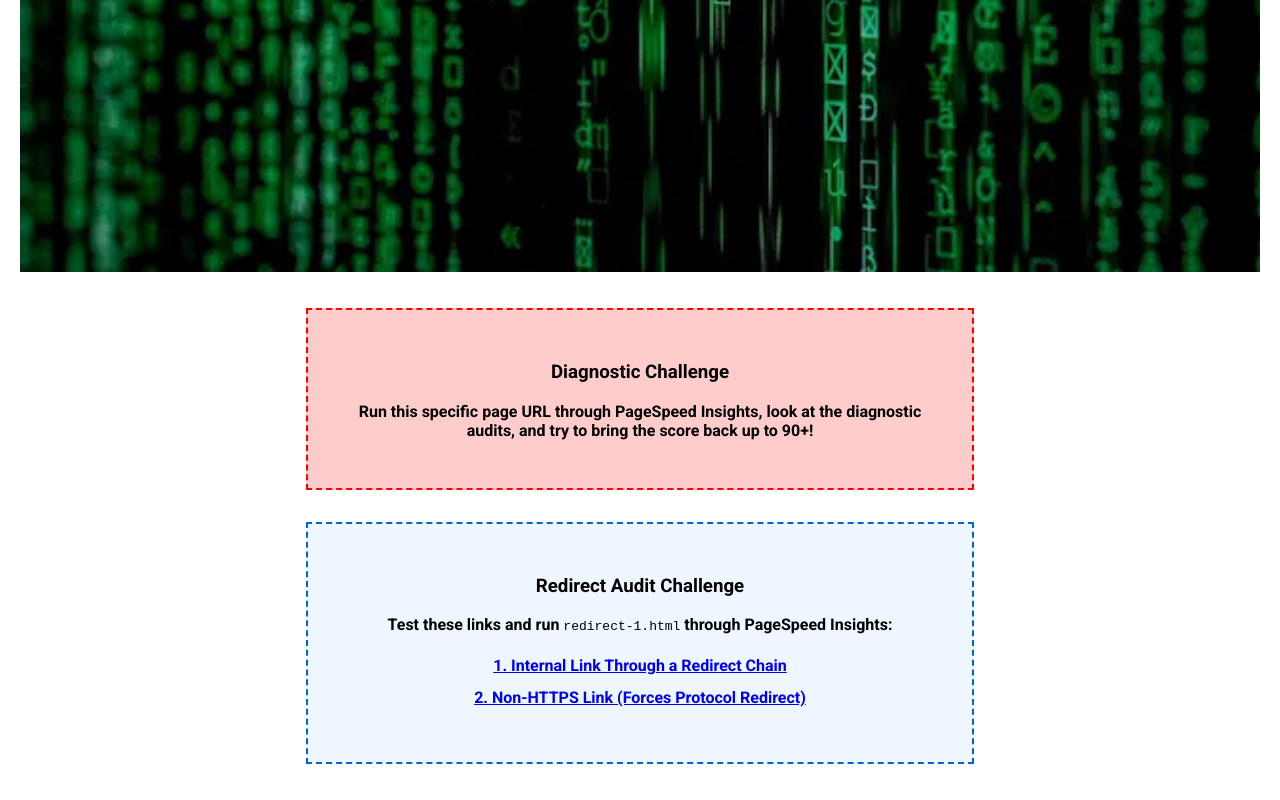
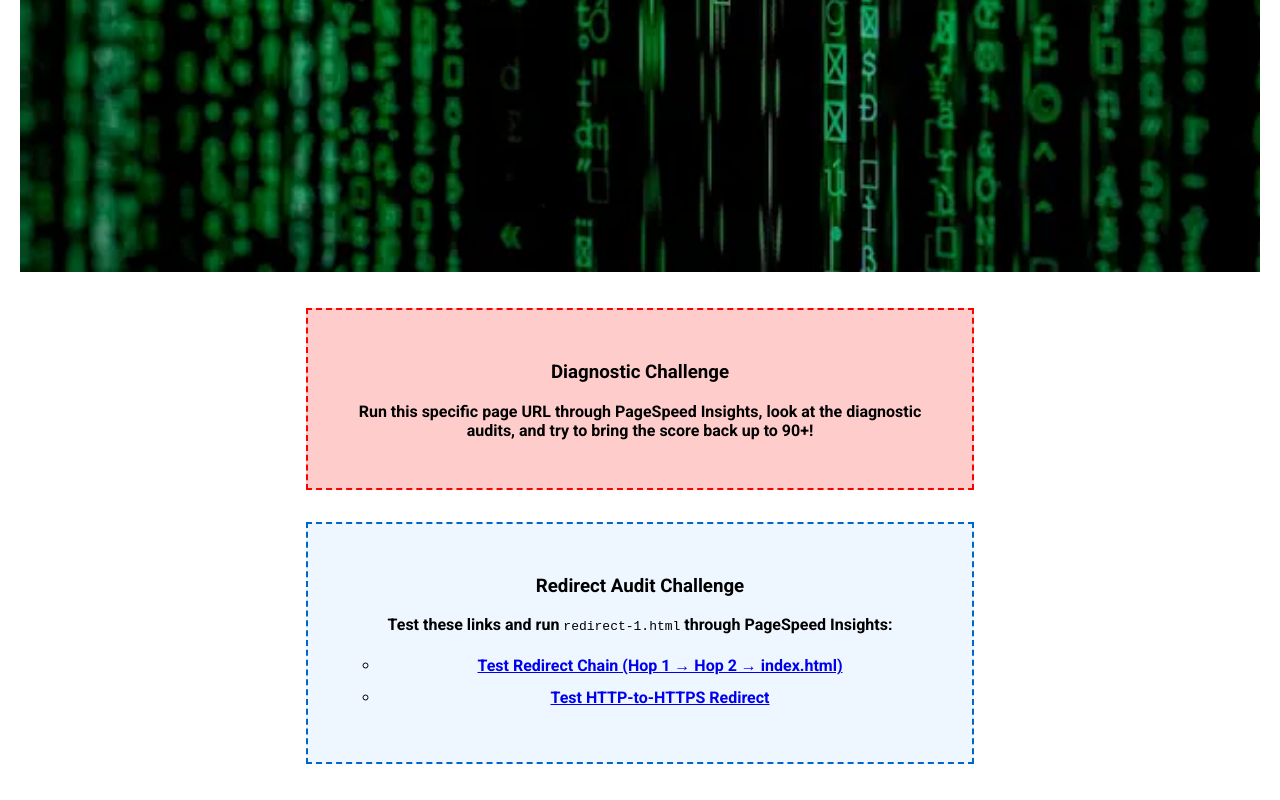
Before and after one commit to kennyyprofit-ops/practice, a plain HTML site: page index.html in a window 1280 px wide. Shown: the part 561-1361 px from the top of the page. Drawn offline with Linux system fonts and the light colour scheme.

Commit message:
Update index.html

```diff
--- a/index.html
+++ b/index.html
@@ -69,10 +69,10 @@
         <p>Test these links and run <code>redirect-1.html</code> through PageSpeed Insights:</p>
         <ul style="list-style: none; padding: 0; line-height: 2;">
             <!-- Internal link pointing to a redirect chain instead of the final URL -->
-            <li><a href="redirect-1.html">1. Internal Link Through a Redirect Chain</a></li>
-            <!-- Non-HTTPS link forcing an automatic HTTP -> HTTPS redirect -->
-            <li><a href="http://kennyyprofit-ops.github.io/technical-seo-lab/practice.html">2. Non-HTTPS Link (Forces Protocol Redirect)</a></li>
-        </ul>
+            <ul>
+    <li><a href="redirect-1.html">Test Redirect Chain (Hop 1 &rarr; Hop 2 &rarr; index.html)</a></li>
+    <li><a href="http://kennyyprofit-ops.github.io/technical-seo-lab/">Test HTTP-to-HTTPS Redirect</a></li>
+            </ul>
         </div>
 
 </body>
```
